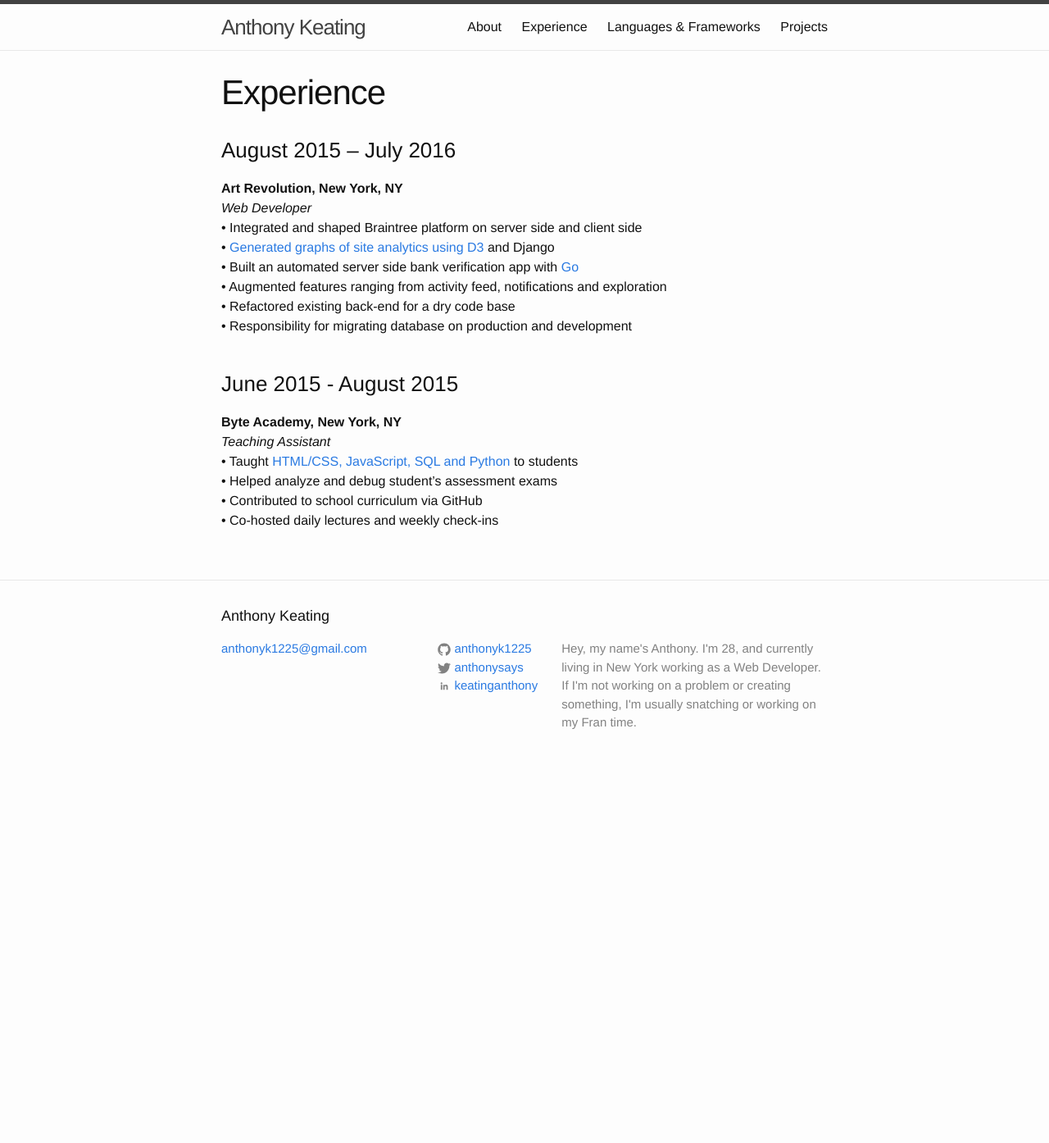
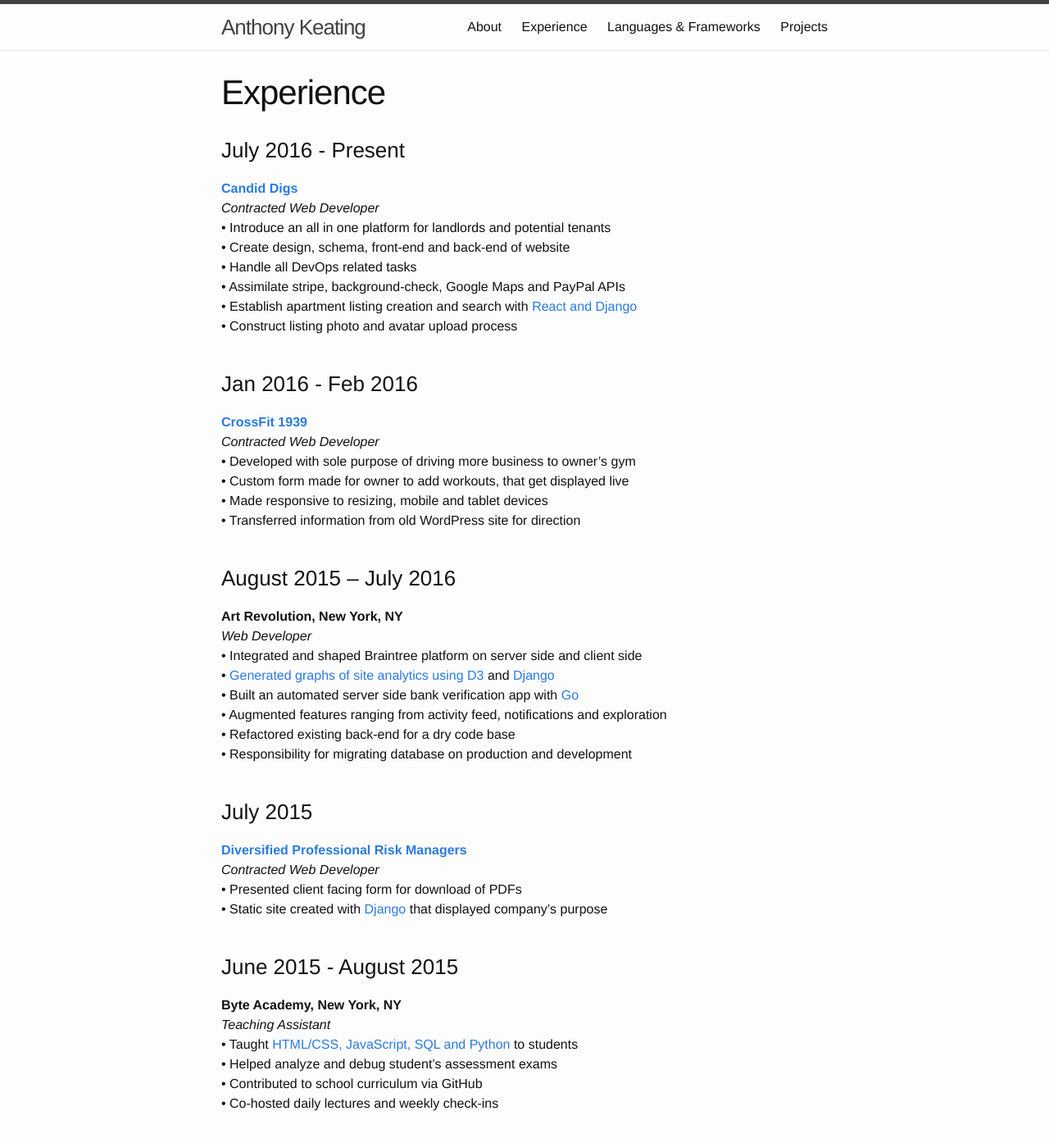
Before and after one commit to anthonyk1225/anthonyk1225.github.io, a Jekyll site: the page built from experience.md, in a window 1280 px wide and 1400 px high. Shown: the top 1394 px of the window at 82% size. Built offline with Jekyll 4.4.1, drawn with Linux system fonts in a browser that asks for light colours; a script that is not in the unit is left out.

Commit message:
resume changes

```diff
--- a/_posts/2016-12-02-Candid-Digs.markdown
+++ b/_posts/2016-12-02-Candid-Digs.markdown
@@ -6,7 +6,7 @@
 permalink: /candiddigs/
 ---
 
-<b><a href='http://development.webhop.me'>Candid Digs</a></b> is a project that i've thought up
+<b><a href='http://development.webhop.me'>Candid Digs</a></b> is a contract that i've worked on
 and built. It's a platform for potential tenants and landlords. Candid digs makes it easier to find
 and get an apartment.
 <br><br>
--- a/experience.md
+++ b/experience.md
@@ -4,6 +4,37 @@
 permalink: /experience/
 ---
 
+
+<h3>July 2016 - Present</h3>
+<b><a href='/candiddigs/'>Candid Digs</a></b>
+<br>
+<i>Contracted Web Developer</i>
+<br>
+•	Introduce an all in one platform for landlords and potential tenants
+<br>
+•	Create design, schema, front-end and back-end of website
+<br>
+•	Handle all DevOps related tasks
+<br>
+•	Assimilate stripe, background-check, Google Maps and PayPal APIs
+<br>
+•	Establish apartment listing creation and search with <a href='/languages/'>React and Django</a>
+<br>
+•	Construct listing photo and avatar upload process
+<br><br>
+<h3>Jan 2016 - Feb 2016</h3>
+<b><a href='/crossfit1939/'>CrossFit 1939</a></b>
+<br>
+<i>Contracted Web Developer</i>
+<br>
+•	Developed with sole purpose of driving more business to owner’s gym
+<br>
+•	Custom form made for owner to add workouts, that get displayed live
+<br>
+•	Made responsive to resizing, mobile and tablet devices
+<br>
+•	Transferred information from old WordPress site for direction
+<br><br>
 <h3>August 2015 – July 2016</h3>
 <b>Art Revolution, New York, NY</b>
 <br>
@@ -11,7 +42,7 @@
 <br>
 •	Integrated and shaped Braintree platform on server side and client side
 <br>
-•	<a href='/d3post/'>Generated graphs of site analytics using D3</a> and Django
+•	<a href='/d3post/'>Generated graphs of site analytics using D3</a> and <a href='/languages/'>Django</a>
 <br>
 •	Built an automated server side bank verification app with <a href='/languages/'>Go</a>
 <br>
@@ -20,6 +51,15 @@
 •	Refactored existing back-end for a dry code base
 <br>
 •	Responsibility for migrating database on production and development
+<br><br>
+<h3>July 2015</h3>
+<b><a href='http://divprof.ddns.net'>Diversified Professional Risk Managers</a></b>
+<br>
+<i>Contracted Web Developer</i>
+<br>
+•	Presented client facing form for download of PDFs
+<br>
+•	Static site created with <a href='/languages/'>Django</a> that displayed company’s purpose
 <br><br>
 <h3>June 2015 - August 2015</h3>
 <b>Byte Academy, New York, NY</b>
```
Also changed, not shown: projects.md (+8 -23 lines).
